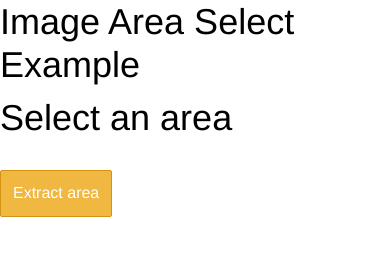
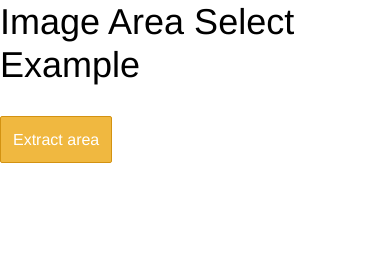
Before and after one commit to TheJetlag/imageAreaSelect, a website: page www/index.html in a window 390 px wide. Drawn offline with Linux system fonts and the light colour scheme; some packages are replaced by stand-ins of ours; files that its build step writes are made by us from their sources.

Commit message:
remove title

```diff
--- a/www/index.html
+++ b/www/index.html
@@ -32,7 +32,6 @@
     </ion-header-bar>
 
     <ion-content>
-      <h1>Select an area</h1>
       <div data-tap-disabled="true" id="canvasDiv"></div>
       <br>
       <button ng-click="extractArea()" class="button button-energized">
```
